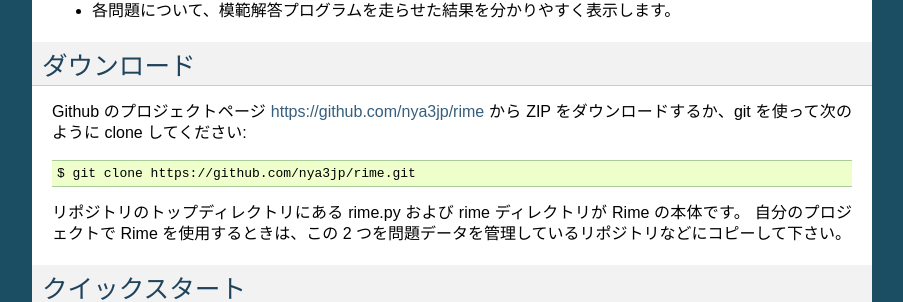
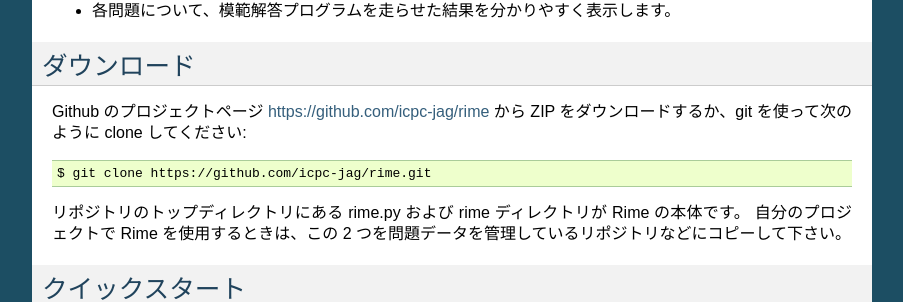
Before and after one commit to icpc-jag/rime, a Sphinx documentation site: the page built from docs/index.rst, in a window 1280 px wide and 900 px high, scrolled down 644 px. Shown: the part 157-459 px from the top of the window, without its empty margins (198-1101 px from the left). Built offline with Sphinx 7.4.7, drawn with Linux system fonts in a browser that asks for light colours; some of the changed lines change nothing that is shown.

Commit message:
Update repository URL.

```diff
--- a/docs/index.rst
+++ b/docs/index.rst
@@ -26,9 +26,9 @@ Rime は、この 4 つの項目のうち、問題文を除いた残りのすべ
 ダウンロード
 ============
 
-Github のプロジェクトページ https://github.com/nya3jp/rime から ZIP をダウンロードするか、git を使って次のように clone してください::
+Github のプロジェクトページ https://github.com/icpc-jag/rime から ZIP をダウンロードするか、git を使って次のように clone してください::
 
-    $ git clone https://github.com/nya3jp/rime.git
+    $ git clone https://github.com/icpc-jag/rime.git
 
 リポジトリのトップディレクトリにある rime.py および rime ディレクトリが Rime の本体です。
 自分のプロジェクトで Rime を使用するときは、この 2 つを問題データを管理しているリポジトリなどにコピーして下さい。
```
